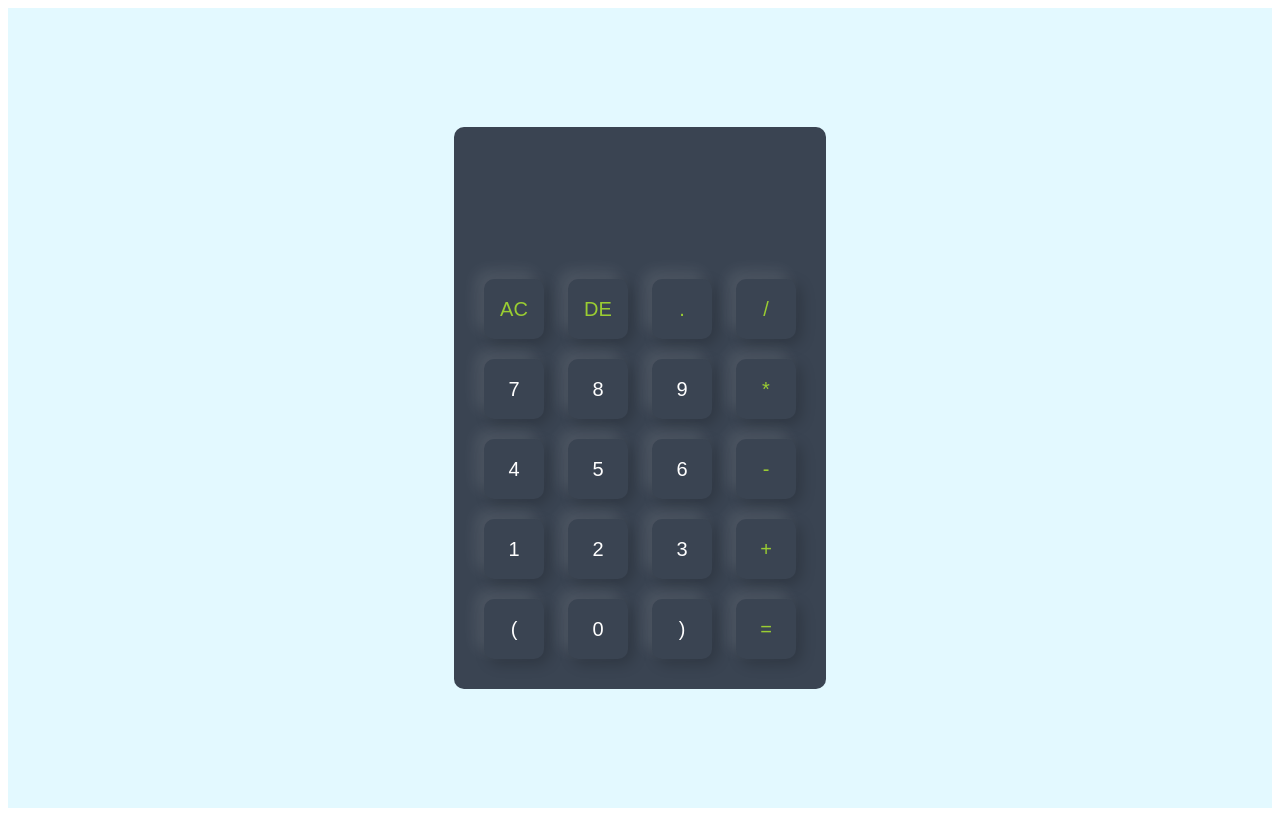
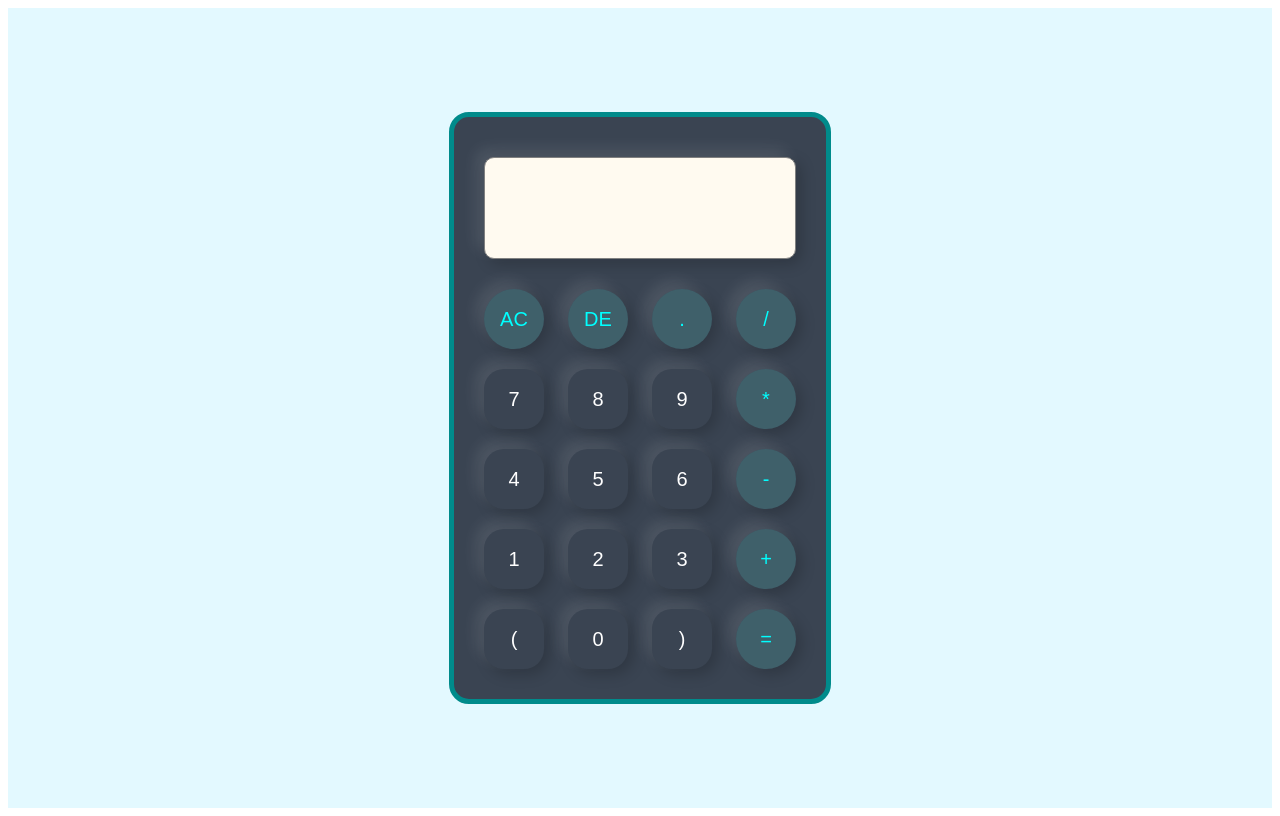
Before and after one commit to Serge-NSN/basiccalculator.github.io, a plain HTML site: page index.html in a window 1280 px wide. Drawn offline with Linux system fonts and the light colour scheme.

Commit message:
improved on the beauty of the calculator

```diff
--- a/styles.css
+++ b/styles.css
@@ -10,7 +10,8 @@
 .calculator{
     background: #3a4452;
     padding: 20px;
-    border-radius: 10px;
+    border-radius: 20px;
+    border: 5px solid darkcyan;
 }
 
 .calculator form input{
@@ -18,7 +19,7 @@
     outline: 0;
     width: 60px;
     height: 60px;
-    border-radius: 10px;
+    border-radius: 20px;
     box-shadow: -8px -8px 15px rgba(255, 255, 255, 0.1), 5px 5px 15px rgba(0, 0, 0, 0.2);
     background: transparent;
     font-size: 20px;
@@ -30,16 +31,22 @@
 form .display{
     display: flex;
     justify-content: flex-end;
-    margin: 20px 0;
+    margin: 10px 0;
 }
 
 form .display input{
     text-align: right;
     flex: 1;
     font-size: 45px;
-    box-shadow: none;
+    background-color: floralwhite;
+    padding: 20px 10px;
+    border: 1px solid grey;
+    border-radius: 10px;
+    color:black;
 }
 
 form input.operator{
-    color: yellowgreen;
+    background-color: rgba(74, 159, 161, 0.301);
+    color: cyan;
+    border-radius: 50px;
 }
```
